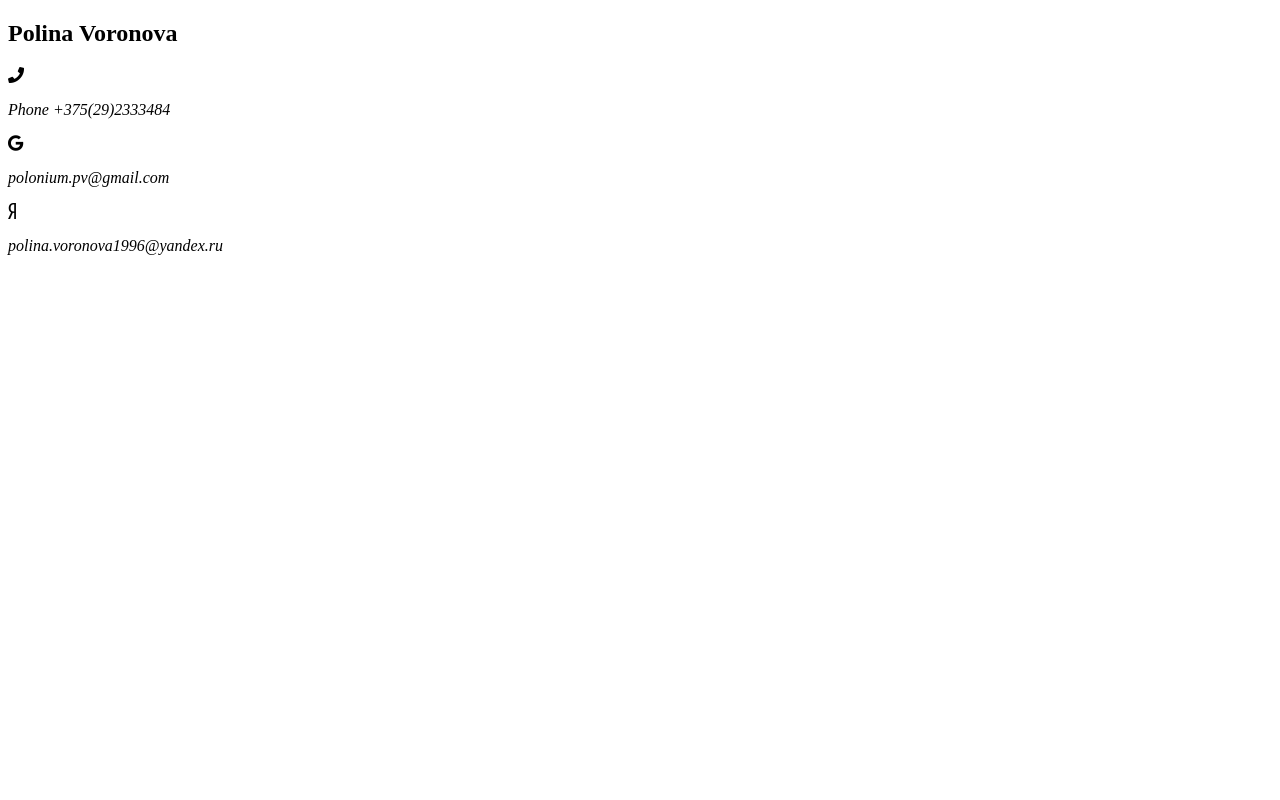
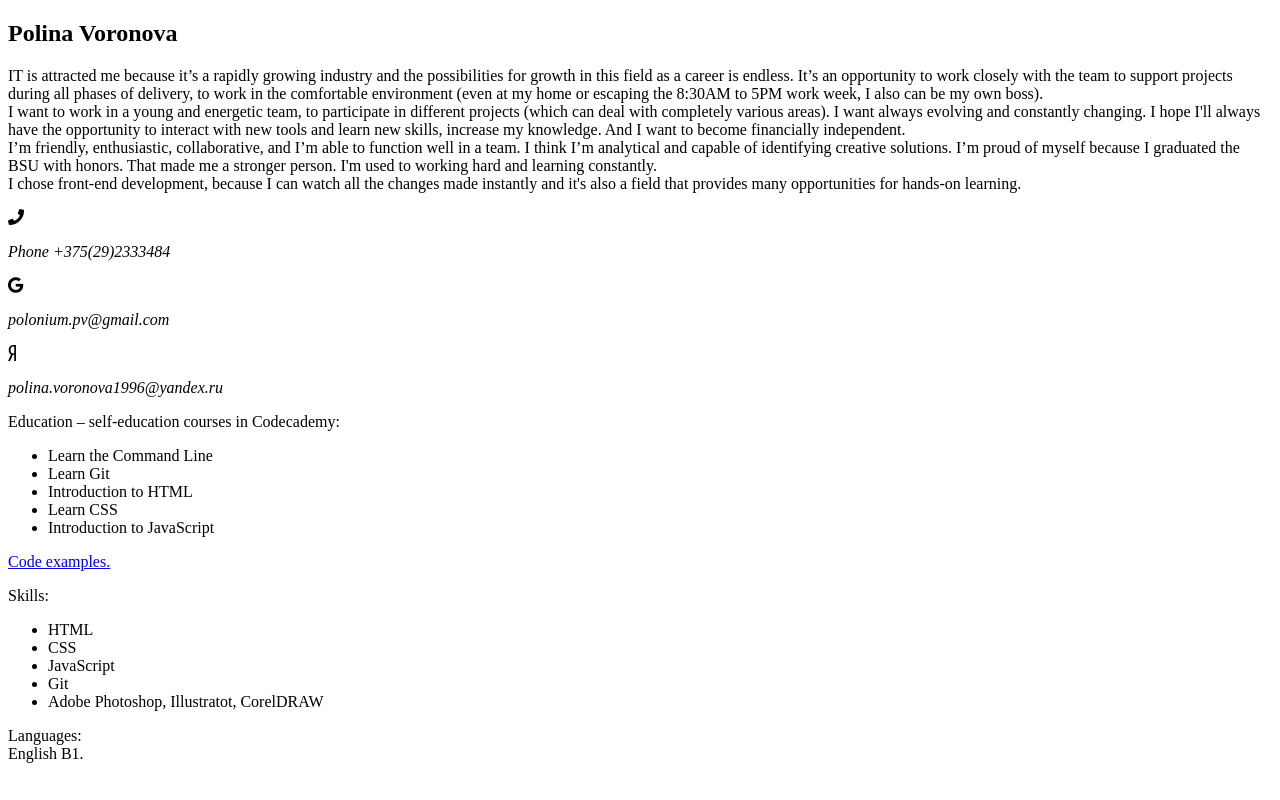
Before and after one commit to polinavoronova/rsschool-cv, a plain HTML site: page index.html in a window 1280 px wide. Drawn offline with Linux system fonts and the light colour scheme.

Commit message:
'feat:add-inf-about-myself-skills-educ-lang'

```diff
--- a/index.html
+++ b/index.html
@@ -9,21 +9,43 @@
 <body>
     <article>
         <h1>Polina Voronova</h1>
+        <article>
+            <p>IT is attracted me because it’s a rapidly growing industry and the possibilities for growth in this field as a career is endless. It’s an opportunity to work closely with the team to support projects during all phases of delivery, to work in the comfortable environment (even at my home or escaping the 8:30AM to 5PM work week, I also can be my own boss).<br />
+                I want to work in a young and energetic team, to participate in different projects (which can deal with completely various areas). I want always evolving and constantly changing. I hope I'll always have the opportunity to interact with new tools and learn new skills, increase my knowledge. And I want to become financially independent.<br />
+                I’m friendly, enthusiastic, collaborative, and I’m able to function well in a team. I think I’m analytical and capable of identifying creative solutions. I’m proud of myself because I graduated the BSU with honors. That made me a stronger person. I'm used to working hard and learning constantly.<br />
+                I chose front-end development, because I can watch all the changes made instantly and it's also a field that provides many opportunities for hands-on learning.
+            </p>
+        </article>
         <address>
-            <div>
-                <i class="fas fa-phone"></i><p>Phone +375(29)2333484</p>
-                <i class="fab fa-google"></i><p>polonium.pv@gmail.com</p>
-                <i class="fab fa-yandex"></i><p>polina.voronova1996@yandex.ru</p>
-            </div>
+            <div><i class="fas fa-phone"></i><p>Phone +375(29)2333484</p></div>
+            <div><i class="fab fa-google"></i><p>polonium.pv@gmail.com</p></div>
+            <div><i class="fab fa-yandex"></i><p>polina.voronova1996@yandex.ru</p></div>
         </address>
         <article>
-
+                <p>Education – self-education courses in Codecademy:</p>
+                <ul>
+                    <li>Learn the Command Line</li>
+                    <li>Learn Git</li>
+                    <li>Introduction to HTML</li>
+                    <li>Learn CSS</li>
+                    <li>Introduction to JavaScript</li>
+                </ul>
+                <a href='https://github.com/polinavoronova/js-tasks' target="_blank" rel="noopener">Code examples.</a>
         </article>
         <article>
+                <p>Skills:</p>
+                <ul>
+                    <li>HTML</li>
+                    <li>CSS</li>
+                    <li>JavaScript</li>
+                    <li>Git</li>
+                    <li>Adobe Photoshop, Illustratot, CorelDRAW</li>
+                </ul>
+        </article>
 
-        </article>
         <article>
-
+            <p>Languages:<br/>
+                English B1.</p>
         </article>
     </article>
 </body>
```
